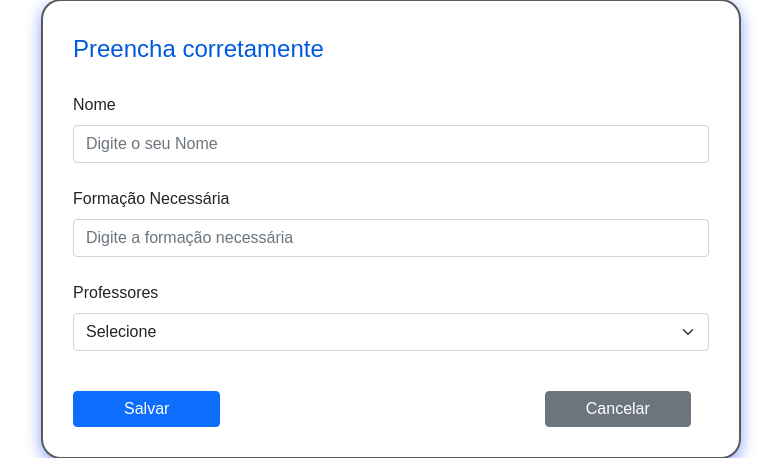
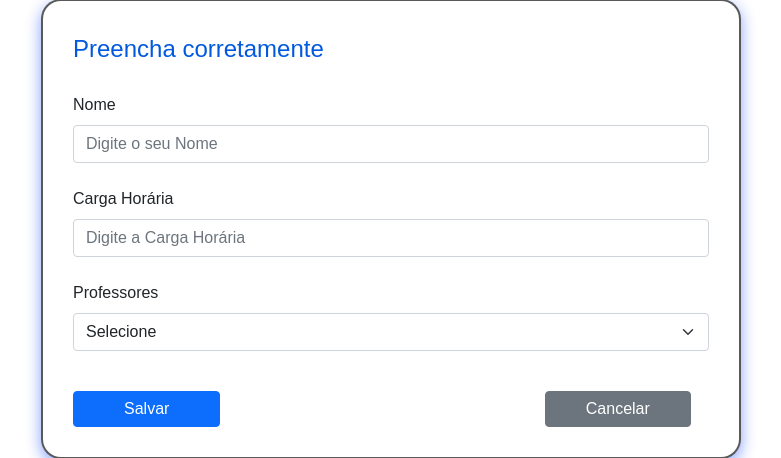
Before and after one commit to FreiCaneco/tcc-senai-mmm, a PHP site: page /view/criar_disciplina.php in a window 1280 px wide. Shown: the part 177-635 px from the top of the page, without its empty margins (249-1030 px from the left). Run offline with PHP 8.4, Linux system fonts and the light colour scheme.

Commit message:
Criar disciplina levemente mudada

```diff
--- a/view/criar_disciplina.php
+++ b/view/criar_disciplina.php
@@ -31,8 +31,8 @@
         <!--Formação necessária-->
         <div class="row g-3 mb-4">
           <div class="col">
-            <label for="formacao" class="form-label">Formação Necessária</label>
-            <input type="text" id="formacao" name="formacao" class="form-control" placeholder="Digite a formação necessária" required>
+            <label for="duracao" class="form-label">Carga Horária</label>
+            <input type="text" id="duracao" name="duracao" class="form-control" placeholder="Digite a Carga Horária" required>
           </div>
         </div>
 
```
